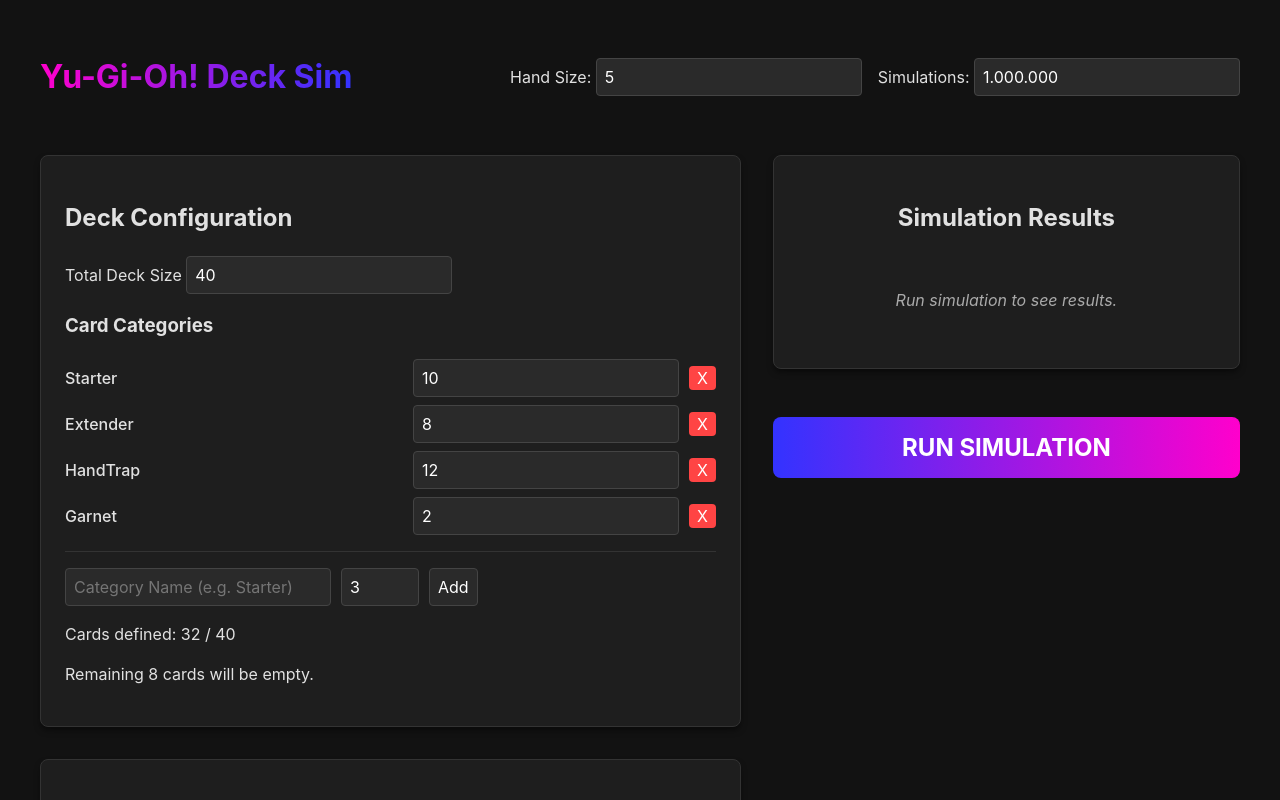
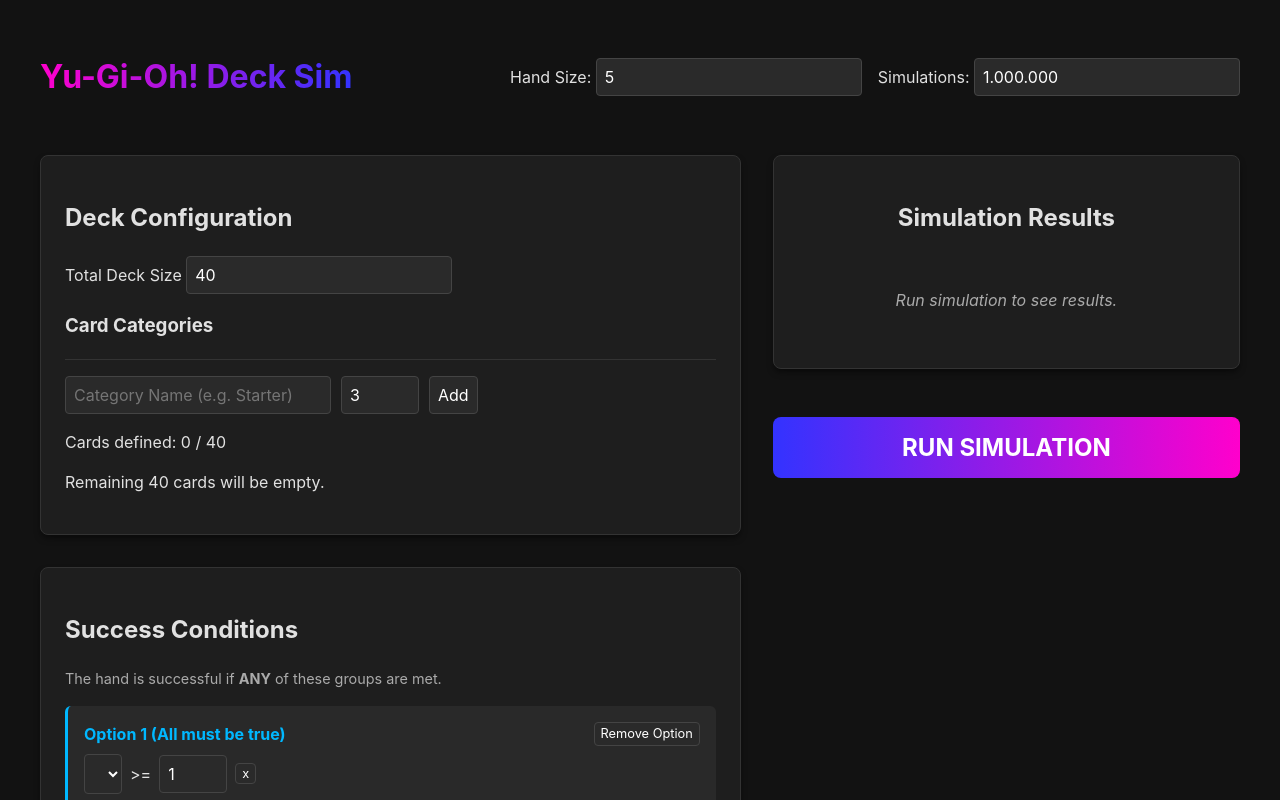
Before and after one commit to Daamn087/yugioh-deck-simulator, a Vue app in the folder frontend/: page / in a window 1280 px wide. Shown: the top 800 px of the page. Built offline with nearby package versions, Linux system fonts and the light colour scheme.

Commit message:
feat: add consistent data handling, pinia store and a11y

```diff
--- a/frontend/package.json
+++ b/frontend/package.json
@@ -9,6 +9,8 @@
     "preview": "vite preview"
   },
   "dependencies": {
+    "pinia": "^3.0.4",
+    "pinia-plugin-persistedstate": "^4.7.1",
     "vue": "^3.5.24"
   },
   "devDependencies": {
--- a/frontend/src/App.vue
+++ b/frontend/src/App.vue
@@ -1,25 +1,16 @@
 
 <script setup lang="ts">
 import { ref, computed } from 'vue';
+import { storeToRefs } from 'pinia';
 import DeckBuilder from './components/DeckBuilder.vue';
 import RuleBuilder from './components/RuleBuilder.vue';
 import Results from './components/Results.vue';
-import { runSimulation, type Requirement, type SimulationResult } from './api';
+import { runSimulation, type SimulationResult } from './api';
+import { useSimulationStore } from './store';
 
 // State
-const deckSize = ref(40);
-const handSize = ref(5);
-const simulations = ref(1000000);
-const deckContents = ref<Record<string, number>>({
-  "Starter": 10,
-  "Extender": 8,
-  "HandTrap": 12,
-  "Garnet": 2
-});
-
-const rules = ref<Requirement[][]>([
-  [{ card_name: "Starter", min_count: 1 }]
-]);
+const store = useSimulationStore();
+const { deckSize, handSize, simulations, deckContents, rules } = storeToRefs(store);
 
 const result = ref<SimulationResult | null>(null);
 const loading = ref(false);
@@ -74,6 +65,7 @@
         <DeckBuilder
             v-model:contents="deckContents"
             v-model:deckSize="deckSize"
+            @delete-category="store.deleteCategory"
         />
         <RuleBuilder
             v-model:rules="rules"
--- a/frontend/src/components/DeckBuilder.vue
+++ b/frontend/src/components/DeckBuilder.vue
@@ -10,6 +10,7 @@
 const emit = defineEmits<{
   (e: 'update:deckSize', size: number): void;
   (e: 'update:contents', contents: Record<string, number>): void;
+  (e: 'delete-category', name: string): void;
 }>();
 
 const newCategoryName = ref('');
@@ -27,9 +28,7 @@
 };
 
 const removeCategory = (name: string) => {
-  const newContents = { ...props.contents };
-  delete newContents[name];
-  emit('update:contents', newContents);
+  emit('delete-category', name);
 };
 
 const updateCount = (name: string, count: number) => {
@@ -65,8 +64,17 @@
       </div>
 
       <div class="add-row">
-        <input v-model="newCategoryName" placeholder="Category Name (e.g. Starter)" />
-        <input v-model.number="newCategoryCount" type="number" style="width: 60px" />
+        <input
+            v-model="newCategoryName"
+            placeholder="Category Name (e.g. Starter)"
+            @keyup.enter="addCategory"
+        />
+        <input
+            v-model.number="newCategoryCount"
+            type="number"
+            style="width: 60px"
+            @keyup.enter="addCategory"
+        />
         <button @click="addCategory">Add</button>
       </div>
     </div>
--- a/frontend/src/main.ts
+++ b/frontend/src/main.ts
@@ -1,5 +1,10 @@
 import { createApp } from 'vue'
 import './style.css'
 import App from './App.vue'
+import { createPinia } from 'pinia'
+import piniaPluginPersistedstate from 'pinia-plugin-persistedstate'
 
-createApp(App).mount('#app')
+const pinia = createPinia()
+pinia.use(piniaPluginPersistedstate)
+
+createApp(App).use(pinia).mount('#app')
--- /dev/null
+++ b/frontend/src/store.ts
@@ -0,0 +1,47 @@
+
+import { defineStore } from 'pinia';
+import type { Requirement } from './api';
+
+export const useSimulationStore = defineStore('simulation', {
+    state: () => ({
+        deckSize: 40,
+        handSize: 5,
+        simulations: 1000000,
+        deckContents: {
+        } as Record<string, number>,
+        rules: [
+            [{ card_name: "Starter", min_count: 1 }]
+        ] as Requirement[][]
+    }),
+    persist: true,
+    actions: {
+        deleteCategory(name: string) {
+            // 1. Determine fallback
+            const categories = Object.keys(this.deckContents);
+            const remaining = categories.filter(c => c !== name);
+            const fallback = remaining.length > 0 ? remaining[0] : null;
+
+            // 2. Remove category
+            const newContents = { ...this.deckContents };
+            delete newContents[name];
+            this.deckContents = newContents;
+
+            // 3. Update rules
+            if (fallback) {
+                this.rules = this.rules.map(group =>
+                    group.map(req => {
+                        if (req.card_name === name) {
+                            return { ...req, card_name: fallback };
+                        }
+                        return req;
+                    })
+                );
+            } else {
+                // If no categories left, remove rules that use the deleted category
+                this.rules = this.rules.map(group =>
+                    group.filter(req => req.card_name !== name)
+                ).filter(group => group.length > 0);
+            }
+        }
+    }
+});
```
Also changed, not shown: 1 other file (tests, documents, lock files or other folders).
